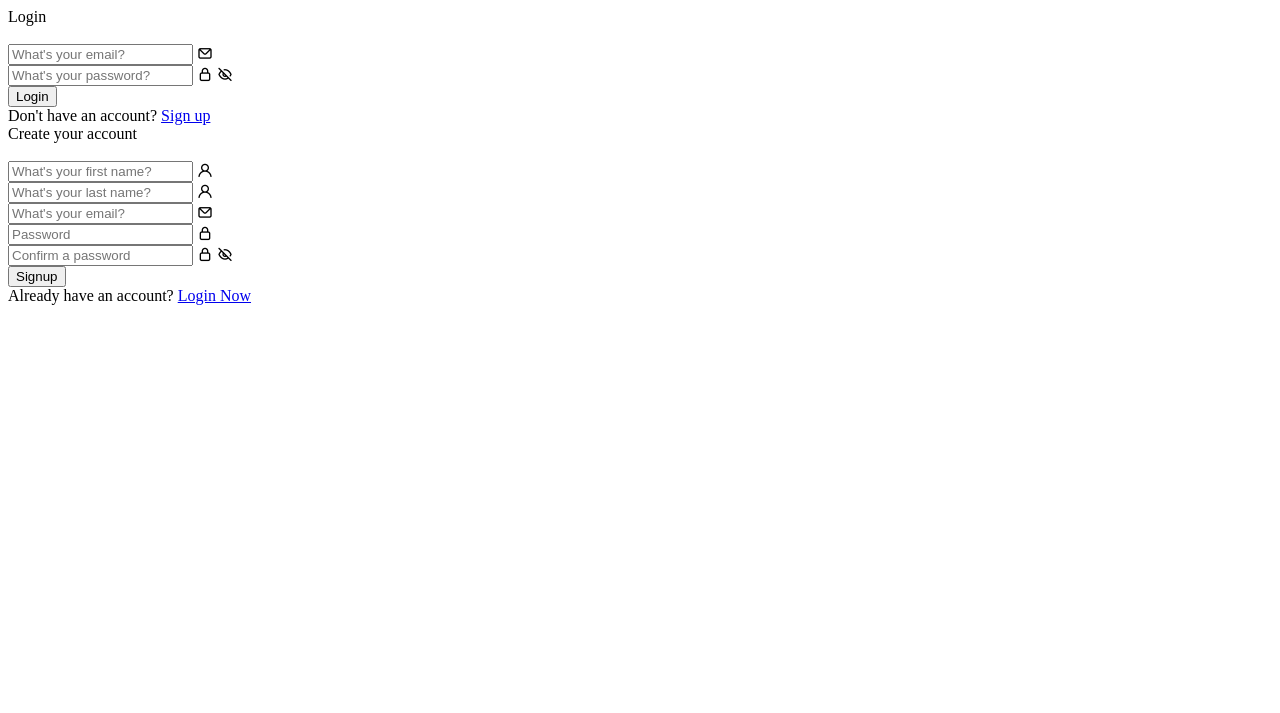
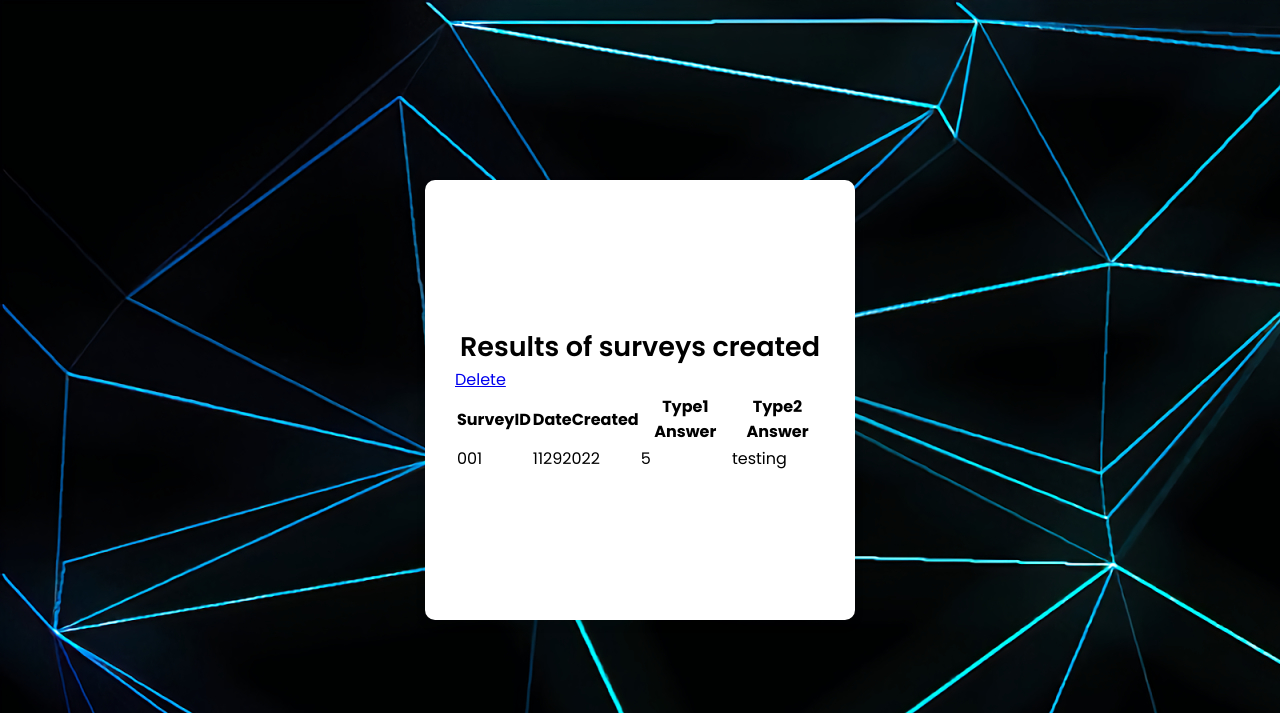
Before and after one commit to lacostamejia/Database_System, a PHP site: page /results.html in a window 1280 px wide. Shown: the top 713 px of the page. Run offline with PHP 8.4, Linux system fonts and the light colour scheme.

Commit message:
making results page along with database call

```diff
--- a/css/results.css
+++ b/css/results.css
@@ -45,31 +45,12 @@ body {
   transition: margin-left 0.18s ease;
 }
 
-.container.active .login {
-  margin-left: -50%;
-  opacity: 0;
-  transition: margin-left 0.18s ease, opacity 0.15s ease;
-}
-
-.container .signup {
-  opacity: 0;
-  transition: opacity 0.09s ease;
-}
-
-.container.active .signup {
-  opacity: 1;
-  transition: opacity 0.2s ease;
-}
-
-.container.active .forms {
-  height: 600px;
-}
-
 .container .form .title {
   display: table;
   margin: 0 auto;
   position: relative;
   font-size: 27px;
+  text-align: center;
   font-weight: 600;
 }
 
@@ -80,75 +61,6 @@ body {
   bottom: 0;
   height: 3px;
   width: 30px;
-}
-
-.form .input-field {
-  position: relative;
-  height: 50px;
-  width: 100%;
-  margin-top: 30px;
-}
-
-.input-field input {
-  position: absolute;
-  height: 100%;
-  width: 100%;
-  padding: 0 35px;
-  border: none;
-  outline: none;
-  font-size: 16px;
-  border-bottom: 2px solid #ccc;
-  border-top: 2px solid transparent;
-  transition: all 0.2s ease;
-}
-
-.input-field input:hover{
-  filter: brightness(75%);
-
-}
-
-.input-field input:is(:focus, :valid) {
-  border-bottom-color: #4070f4;
-}
-
-.input-field i {
-  position: absolute;
-  top: 50%;
-  transform: translateY(-50%);
-  color: #999;
-  font-size: 23px;
-  transition: all 0.2s ease;
-}
-
-.input-field input:is(:focus, :valid)~i {
-  color: #4070f4;
-}
-
-.input-field i.icon {
-  left: 0;
-}
-
-.input-field i.showHidePw {
-  right: 0;
-  cursor: pointer;
-  padding: 10px;
-}
-
-.form .checkbox-text {
-  display: flex;
-  align-items: center;
-  justify-content: space-between;
-  margin-top: 20px;
-}
-
-.checkbox-text .checkbox-content {
-  display: flex;
-  align-items: center;
-}
-
-.checkbox-content input {
-  margin: 0 8px -2px 4px;
-  accent-color: #4070f4;
 }
 
 .form .text {
--- a/results.html
+++ b/results.html
@@ -7,7 +7,7 @@
   <meta name="viewport" content="width=device-width, initial-scale=1.0" />
 
   <script type="text/javascript" src="./js/md5.js"></script>
-  <link rel="stylesheet" href="./css/style.css" />
+  <link rel="stylesheet" href="./css/results.css" />
   <link rel="stylesheet" href="https://unicons.iconscout.com/release/v4.0.0/css/line.css" />
   <title>Survey Results</title>
 </head>
@@ -17,71 +17,38 @@
   <div class="container">
     <div class="forms">
       <div class="form login">
-        <span class="title">Login</span>
+        <span class="title">Results of surveys created</span>
 
-        <br /><br /><span id="login-result" class="invalid"></span>
-        <form id="login-form" onsubmit="return false;" action="#">
-          <div class="input-field">
-            <input name="Email" type="text" placeholder="What's your email?" required />
-            <i class="uil uil-envelope icon"></i>
-          </div>
-          <div class="input-field">
-            <input name="Password" type="password" class="password" placeholder="What's your password?" required />
-            <i class="uil uil-lock icon"></i>
-            <i class="uil uil-eye-slash showHidePw"></i>
-          </div>
+        <!-- <span>SurveyID:</span> <?php echo $row1['SurveyID']; ?>
+        <span>Date Created:</span> <?php echo $row1['DateCreated']; ?>
+        <span>Type 1 Answer:</span> <?php echo $row1['Type1']; ?>
+        <span>Type 2 Answer:</span> <?php echo $row1['Type2']; ?> -->
+        <table class="table">
+          <thead>
+            <tr>
+              <th>SurveyID</th>
+              <th>DateCreated</th>
+              <th>Type1 Answer</th>
+              <th>Type2 Answer</th>
+            </tr>
+          </thead>
+          <tbody>
 
-          <div class="input-field button">
-            <input type="Submit" value="Login" onclick="login_function()" />
-          </div>
-        </form>
+            <tr>
+              <td>001</td>
+              <td>11292022</td>
+              <td>5</td>
+              <td>testing</td>
+                  <a class="Delete" href="/Database_System/delete.php">Delete</a>
+            </tr>
+          </tbody>
+        </table>
 
-        <div class="login-signup">
-          <span class="text">Don't have an account?
-            <a href="#" class="text signup-link">Sign up</a>
-          </span>
-        </div>
+
       </div>
 
-      <!-- Registration Form -->
-      <div class="form signup">
-        <span class="title">Create your account</span>
+      <button class="logout">Logout</button>
 
-        <br /><br /><span id="register-result" class="invalid"></span>
-        <form id="register-form" onsubmit="return false;" action="#">
-          <div class="input-field">
-            <input name="FirstName" type="text" placeholder="What's your first name?" required />
-            <i class="uil uil-user"></i>
-          </div>
-          <div class="input-field">
-            <input name="LastName" type="text" placeholder="What's your last name?" required />
-            <i class="uil uil-user"></i>
-          </div>
-          <div class="input-field">
-            <input name="Email" type="text" placeholder="What's your email?" required />
-            <i class="uil uil-envelope icon"></i>
-          </div>
-          <div class="input-field">
-            <input name="Password" type="password" class="password" placeholder="Password" required />
-            <i class="uil uil-lock icon"></i>
-          </div>
-          <div class="input-field">
-            <input name="Confirm Password" type="password" class="password" placeholder="Confirm a password" required />
-            <i class="uil uil-lock icon"></i>
-            <i class="uil uil-eye-slash showHidePw"></i>
-          </div>
-
-          <div class="input-field button">
-            <input type="Submit" value="Signup" onclick="register_function()" />
-          </div>
-        </form>
-
-        <div class="login-signup">
-          <span class="text">Already have an account?
-            <a href="#" class="text login-link">Login Now</a>
-          </span>
-        </div>
-      </div>
     </div>
   </div>
 
```
Also changed, not shown: api/delete.php (added, +24 -0 lines), api/results.php (added, +42 -0 lines).
